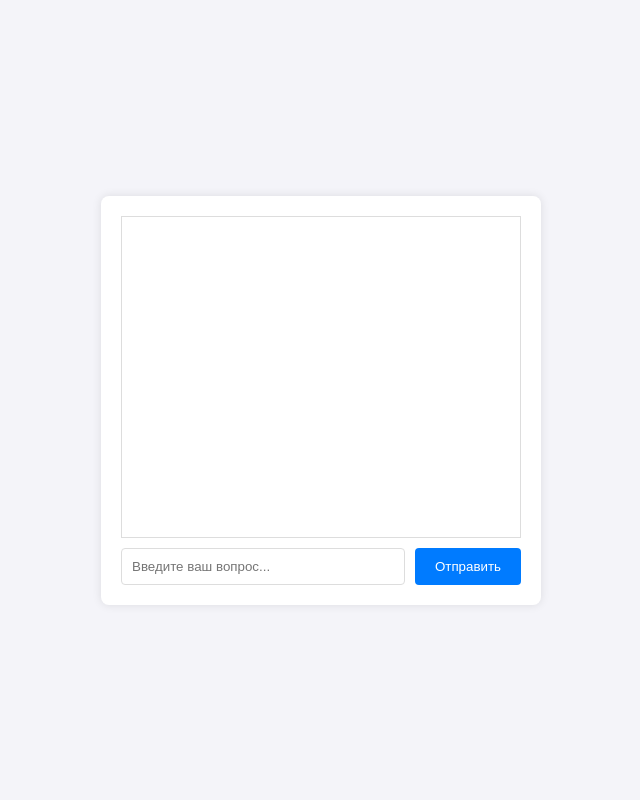
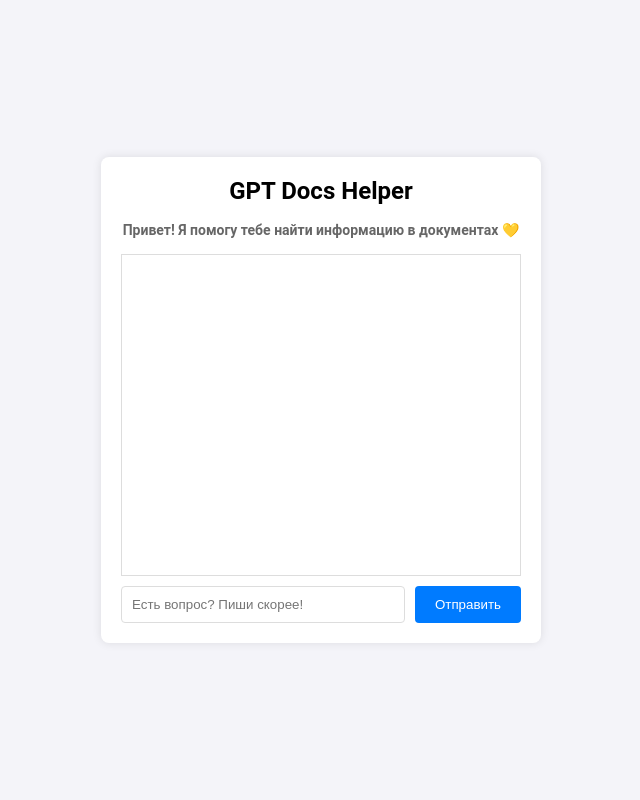
Before and after one commit to ElishaFlacon/gpt-docs-helper, a FastAPI app: page / in a window 1280 px wide. Shown: the whole page, without its empty margins (319-959 px from the left). Run offline with FastAPI, Linux system fonts and the light colour scheme.

Commit message:
feat: add more styles

```diff
--- a/templates/index.html
+++ b/templates/index.html
@@ -9,7 +9,7 @@
     <title>GPT Docs Helper</title>
     <style>
         body {
-            font-family: Arial, sans-serif;
+            font-family: 'Roboto', sans-serif;
             margin: 0;
             padding: 0;
             display: flex;
@@ -17,6 +17,20 @@
             align-items: center;
             height: 100vh;
             background-color: #f4f4f9;
+        }
+
+        #title {
+            font-size: 24px;
+            font-weight: bold;
+            text-align: center;
+            margin-top: 0px;
+        }
+
+        #subtitle {
+            font-size: 14px;
+            color: #666;
+            text-align: center;
+            margin-bottom: 16px;
         }
 
         #chat-container {
@@ -39,6 +53,12 @@
             margin-bottom: 10px;
         }
 
+        #messages div.message {
+            background-color: #f9f9f9;
+            padding: 10px;
+            border-radius: 8px;
+        }
+
         #query-form {
             display: flex;
         }
@@ -59,14 +79,36 @@
             cursor: pointer;
             margin-left: 10px;
         }
+
+        .spinner {
+            border: 4px solid #f3f3f3;
+            border-top: 4px solid #007bff;
+            border-radius: 50%;
+            width: 20px;
+            height: 20px;
+            animation: spin 1s linear infinite;
+            margin: 10px auto;
+        }
+
+        @keyframes spin {
+            0% {
+                transform: rotate(0deg);
+            }
+
+            100% {
+                transform: rotate(360deg);
+            }
+        }
     </style>
 </head>
 
 <body>
     <div id="chat-container">
+        <h1 id="title">GPT Docs Helper</h1>
+        <h2 id="subtitle">Привет! Я помогу тебе найти информацию в документах 💛</h2>
         <div id="messages"></div>
         <form id="query-form">
-            <input type="text" id="query-input" placeholder="Введите ваш вопрос..." required>
+            <input type="text" id="query-input" placeholder="Есть вопрос? Пиши скорее!" required>
             <button type="submit" id="send-button">Отправить</button>
         </form>
     </div>
@@ -83,8 +125,14 @@
 
             // Display the user's message
             const userMessage = document.createElement('div');
-            userMessage.textContent = `Вы: ${query}`;
+            userMessage.className = 'message';
+            userMessage.textContent = `🙎‍♂️ Вы: ${query}`;
             messages.appendChild(userMessage);
+
+            // Display loading spinner
+            const spinner = document.createElement('div');
+            spinner.className = 'spinner';
+            messages.appendChild(spinner);
 
             // Send the query to the server
             try {
@@ -97,12 +145,18 @@
                 });
                 const data = await response.json();
 
+                // Remove loading spinner
+                messages.removeChild(spinner);
+
                 // Display the response from the server
                 const serverMessage = document.createElement('div');
-                serverMessage.textContent = `Помощник: ${data.answer}`;
+                serverMessage.className = 'message';
+                serverMessage.textContent = `🤖 Помощник: ${data.answer}`;
                 messages.appendChild(serverMessage);
             } catch (error) {
                 console.error('Error:', error);
+                // Remove loading spinner in case of error
+                messages.removeChild(spinner);
             }
         });
     </script>
```
